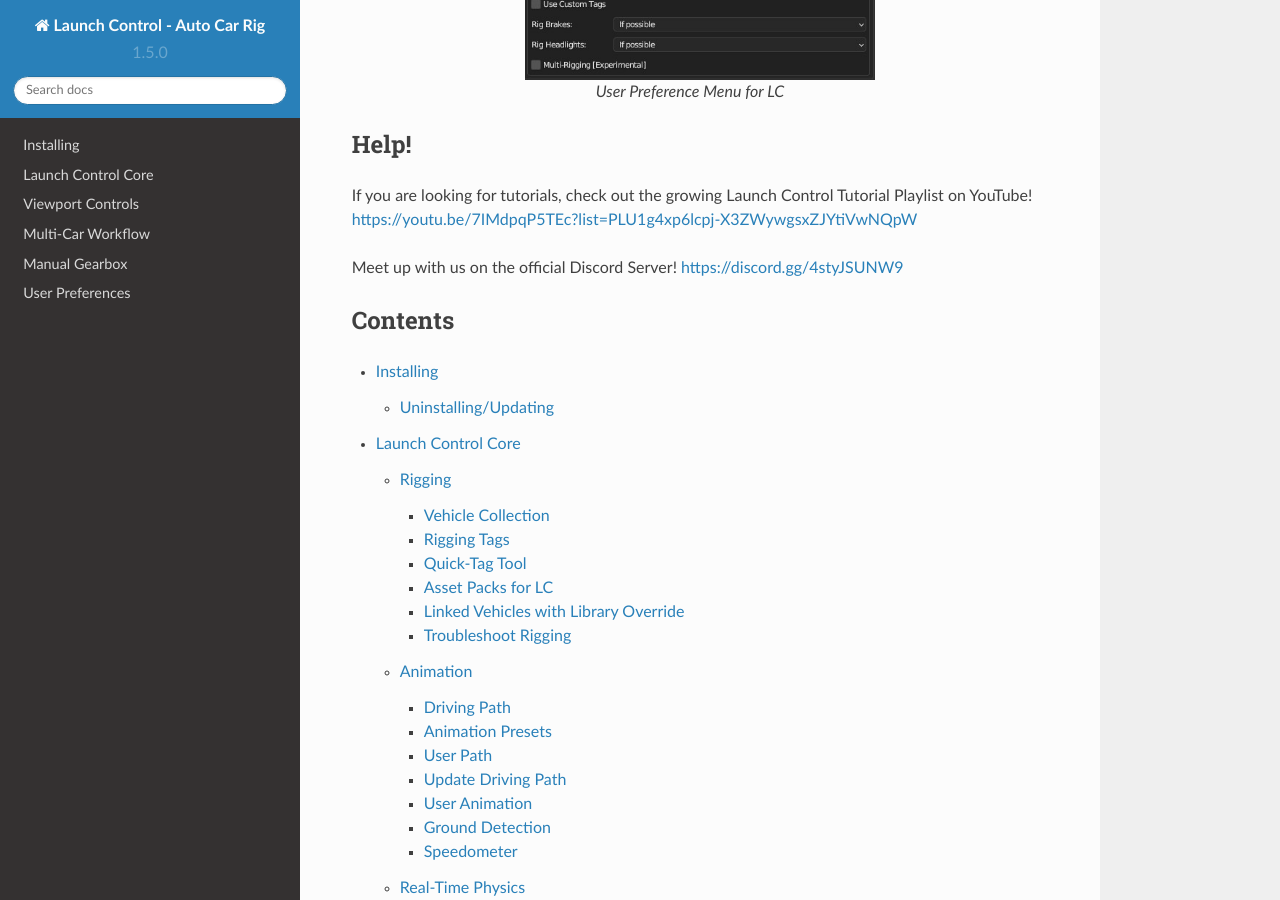
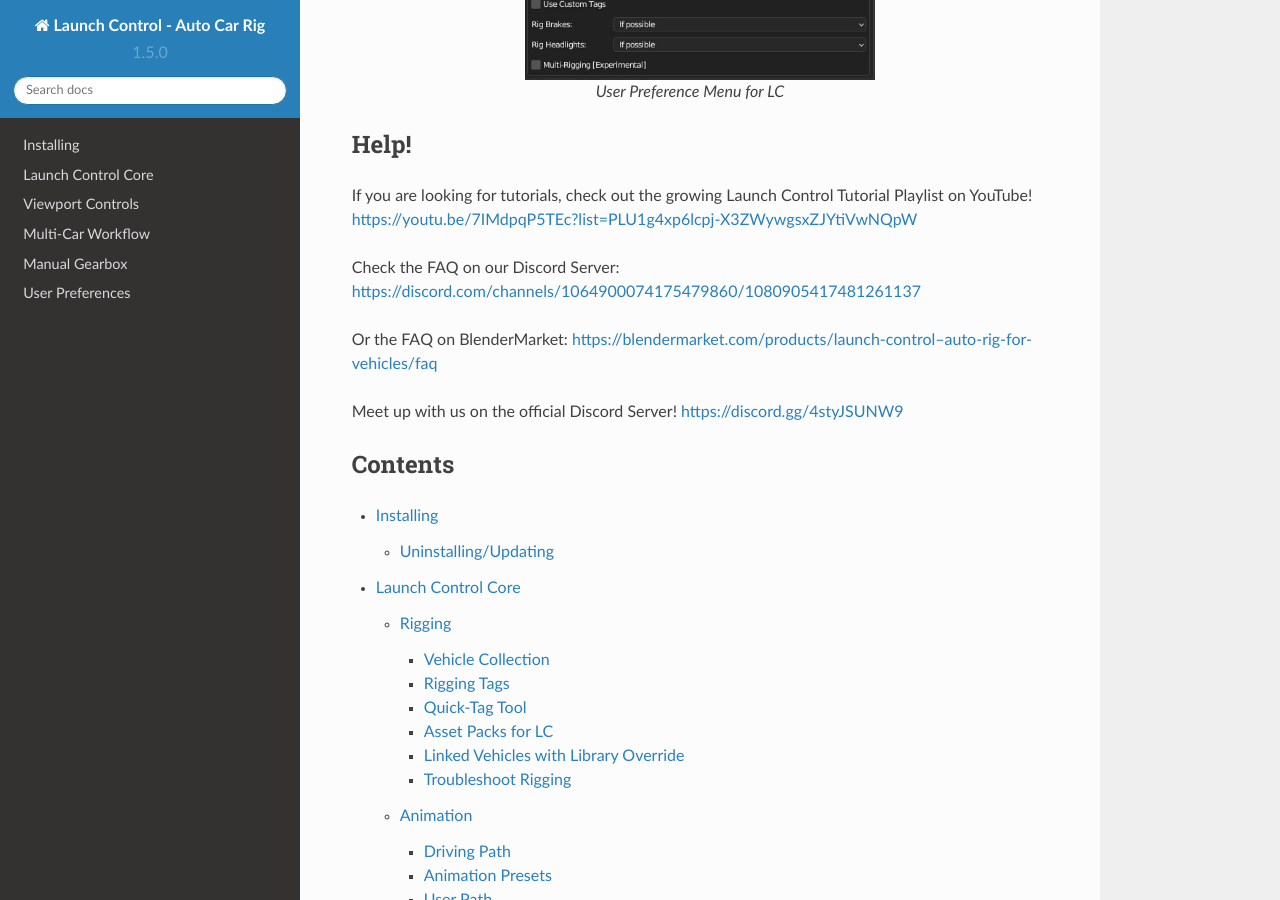
Before and after one commit to DanielVesterbaek/launch-control-documentation, a Sphinx documentation site: the page built from docs/source/index.rst, in a window 1280 px wide and 900 px high, scrolled down 3322 px. Built offline with Sphinx 7.4.7 and the Read the Docs theme 2.0.0, drawn with Linux system fonts in a browser that asks for light colours.

Commit message:
Update index.rst

```diff
--- a/docs/source/index.rst
+++ b/docs/source/index.rst
@@ -92,6 +92,11 @@
 If you are looking for tutorials, check out the growing Launch Control Tutorial Playlist on YouTube!
 https://youtu.be/7IMdpqP5TEc?list=PLU1g4xp6lcpj-X3ZWywgsxZJYtiVwNQpW
 
+Check the FAQ on our Discord Server:
+https://discord.com/channels/1064900074175479860/1080905417481261137
+
+Or the FAQ on BlenderMarket:
+https://blendermarket.com/products/launch-control--auto-rig-for-vehicles/faq
 
 Meet up with us on the official Discord Server!
 https://discord.gg/4styJSUNW9
```
